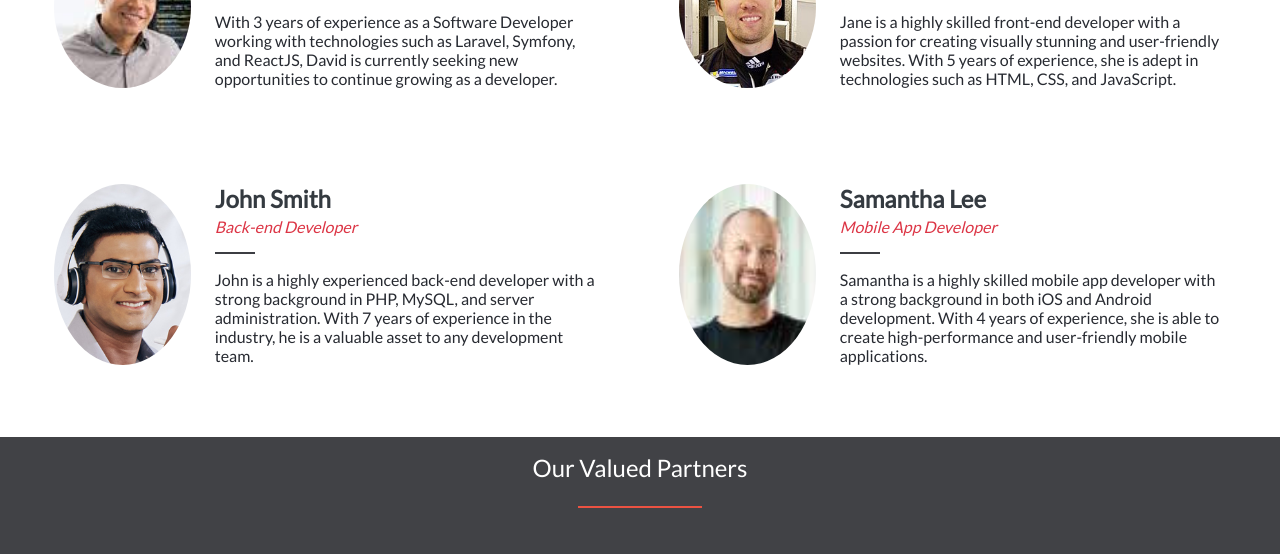
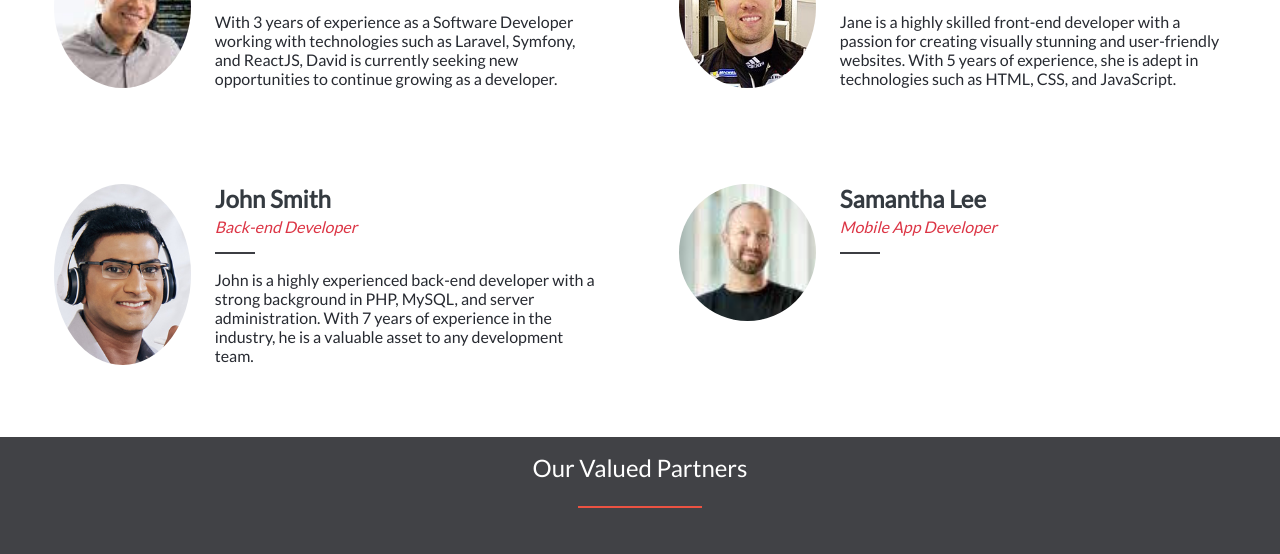
Before and after one commit to hafedEfheij/conference, a website: page index.html in a window 1280 px wide. Shown: the part 1443-1997 px from the top of the page. Drawn offline with nearby package versions, Linux system fonts and the light colour scheme; a web font is replaced by a local one.

Commit message:
modify the speakers

```diff
--- a/index.html
+++ b/index.html
@@ -164,7 +164,7 @@
 <h3 class="mb-1 section-title font-weight-bold">Samantha Lee</h3>
 <p class="text-danger font-italic">Mobile App Developer</p>
 <hr class="hr-speakers ml-0 mb-3">
-<p>Samantha is a highly skilled mobile app developer with a strong background in both iOS and Android development. With 4 years of experience, she is able to create high-performance and user-friendly mobile applications.</p>
+<p></p>
 </div>
 </div>
 </div>
```
